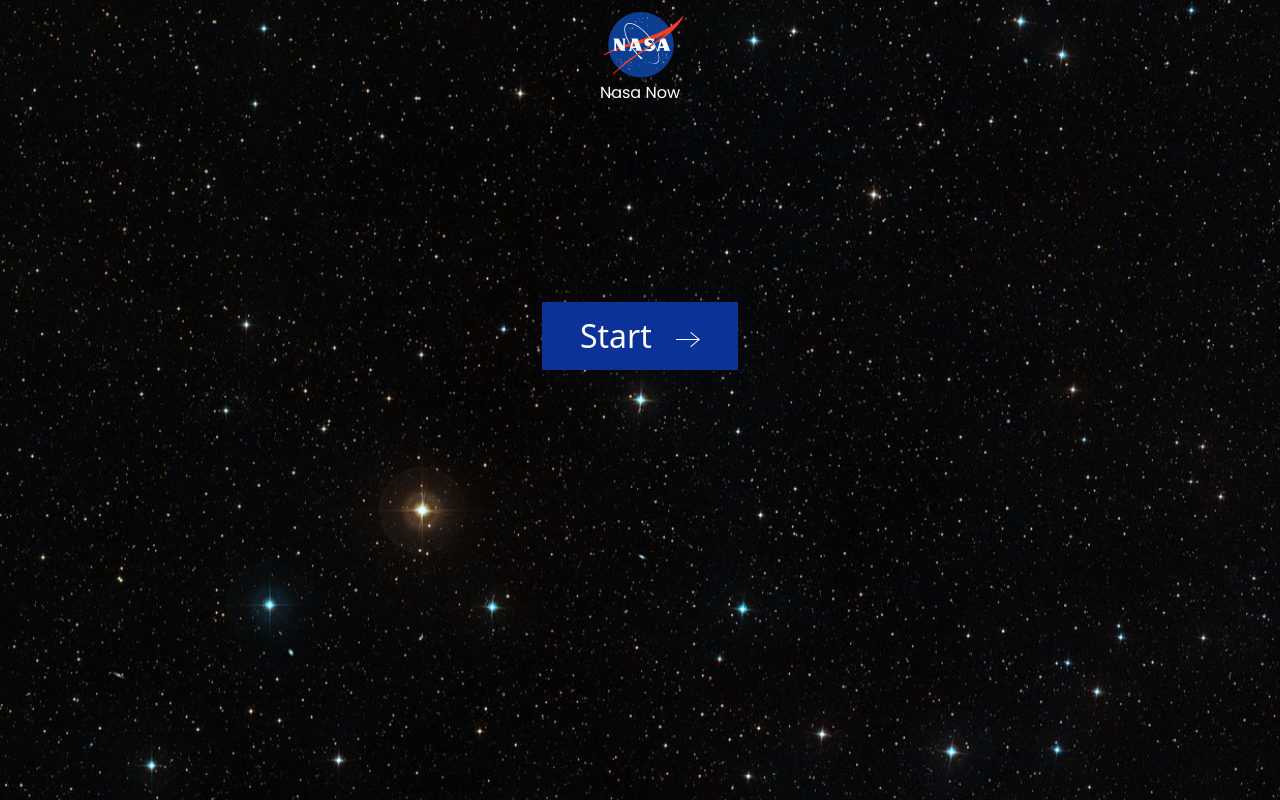
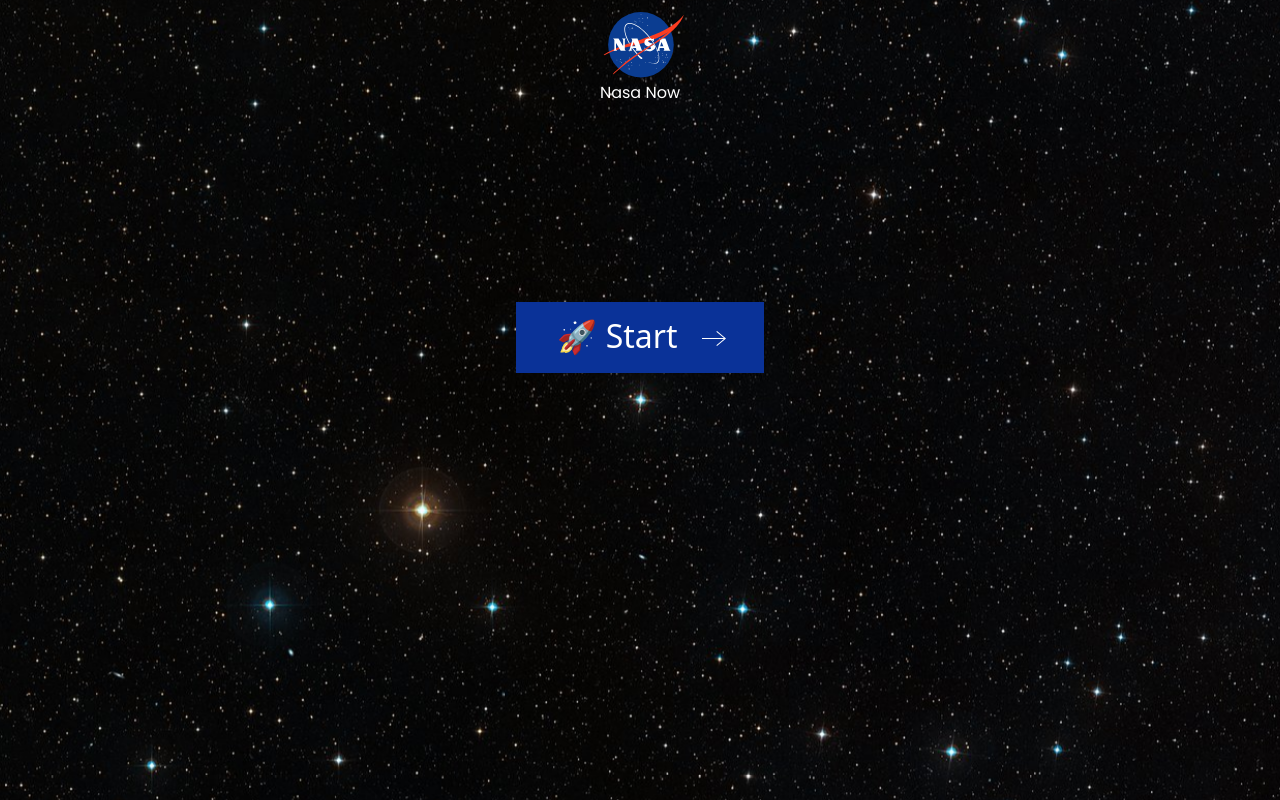
Before and after one commit to mathvaillant/Nasa-Today-App, a React (Create React App) app: page /start in a window 1280 px wide. Shown: the top 800 px of the page. Built offline with nearby package versions, Linux system fonts and the light colour scheme.

Commit message:
emojis added some other stuff

```diff
--- a/src/pages/Apod/Apod.js
+++ b/src/pages/Apod/Apod.js
@@ -43,6 +43,10 @@ const Apod = () => {
             </Link>
             <div className='row'>
               <div className='apod__row__title'>
+                <h2>
+                  Welcome back, Martian! <span>🖖👽🛸</span> Here's today's new
+                  APOD interesting fact{' '}
+                </h2>
                 <h1>{title}</h1>
                 <span className='apod__date'>{date}</span>
               </div>
--- a/src/pages/Apod/Apod.scss
+++ b/src/pages/Apod/Apod.scss
@@ -36,6 +36,20 @@ p,
       }
     }
     .row {
+      .apod__row__title {
+        h2 {
+          max-width: 680px;
+          margin: 2rem auto;
+          font-size: 1rem;
+          font-style: italic;
+          font-weight: 300;
+          background: rgb(20, 136, 20);
+          border-radius: 10px;
+          padding: 0.6rem;
+          text-align: center;
+          border: 1px solid $grey;
+        }
+      }
       .apod__date {
         z-index: 1;
         background-color: $blue;
--- a/src/pages/Start/Start.js
+++ b/src/pages/Start/Start.js
@@ -9,7 +9,7 @@ const Start = () => {
     <div className='start'>
       <Header />
       <Link className='start__btn' to='/apod'>
-        Start <img src={Arrow} alt='arrow.svg' />
+        🚀 Start <img src={Arrow} alt='arrow.svg' />
       </Link>
     </div>
   )
--- a/src/pages/Start/Start.scss
+++ b/src/pages/Start/Start.scss
@@ -11,7 +11,7 @@
     max-width: fit-content;
     text-decoration: none;
     color: $white;
-    padding: 0.6rem 2.4rem;
+    padding: 0.6rem 2.4rem 0.8rem 2.6rem;
     text-align: center;
     background: $blue;
     font-size: 2rem;
@@ -20,6 +20,7 @@
     img {
       transform: rotate(-90deg);
       margin-left: 1rem;
+      margin-bottom: 3px;
     }
   }
 }
```
